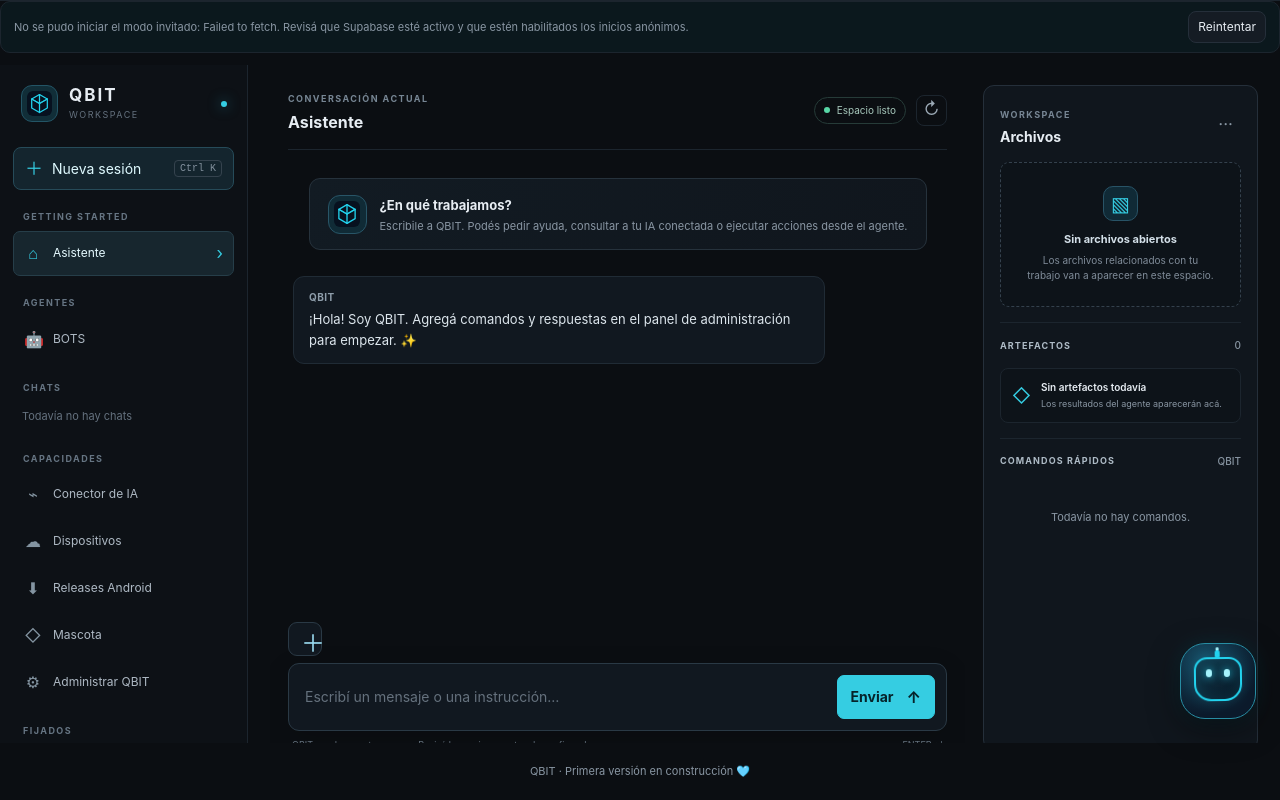
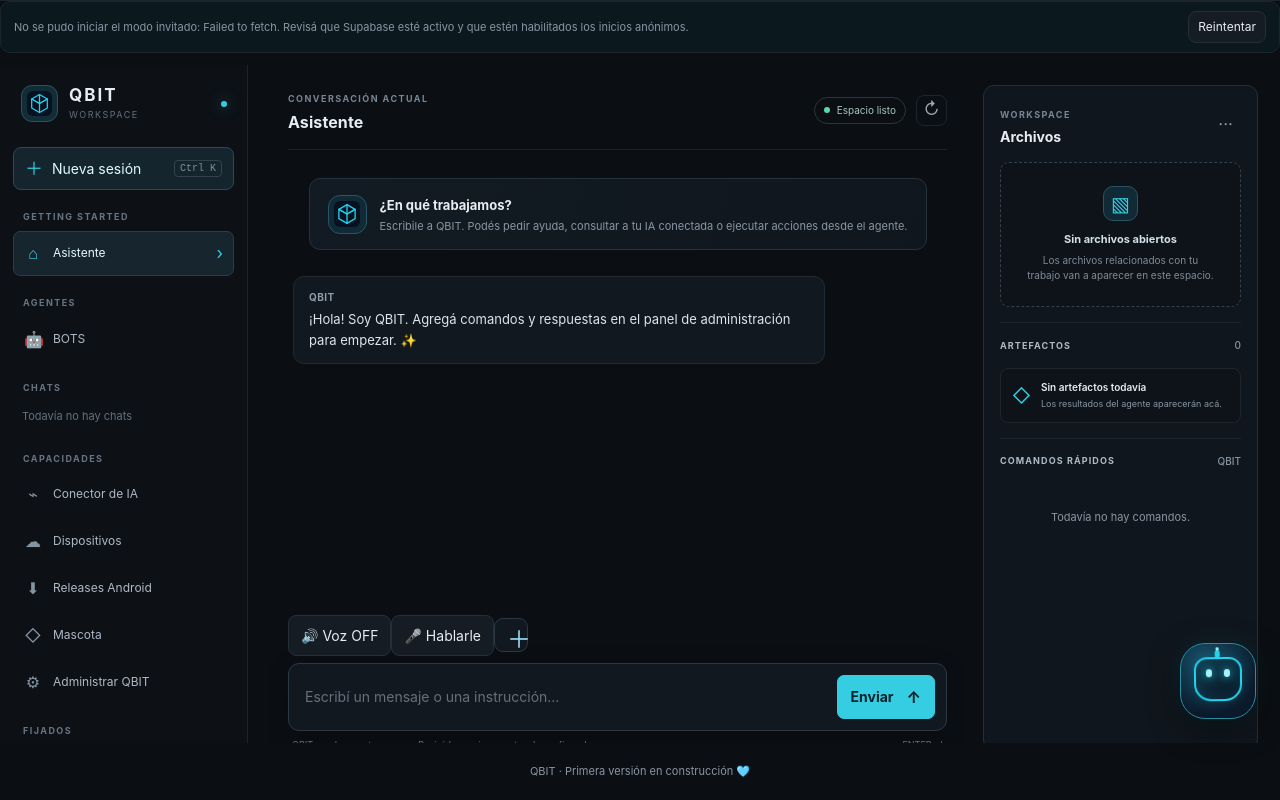
Before and after one commit to Gotti23b/QBIT, a browser extension: page index.html in a window 1280 px wide. Shown: the part 57-857 px from the top of the page. Drawn offline with nearby package versions, Linux system fonts and the light colour scheme; no server answers.

Commit message:
Agregar controles de voz al chat

```diff
--- a/index.html
+++ b/index.html
@@ -89,6 +89,8 @@
       <div id="chatbox" class="chatbox" aria-live="polite"><div class="bubble bot"><small>QBIT</small>¡Hola! Soy QBIT. Agregá comandos y respuestas en el panel de administración para empezar. ✨</div></div>
       <div id="attachmentPreview" class="attachment-preview hidden" aria-live="polite"></div>
       <div class="composer-tools">
+        <button id="voiceOutputToggle" class="voice-button" type="button" aria-pressed="false" title="Activar respuestas habladas">🔊 Voz OFF</button>
+        <button id="voiceInputButton" class="voice-button" type="button" title="Dictar un mensaje a QBIT">🎤 Hablarle</button>
         <button id="attachMenuToggle" class="attach-button" type="button" aria-label="Adjuntar archivos o carpeta" title="Adjuntar">＋</button>
         <div id="attachMenu" class="attach-menu hidden">
           <button id="attachFilesBtn" type="button">📄 Adjuntar archivos</button>
```
